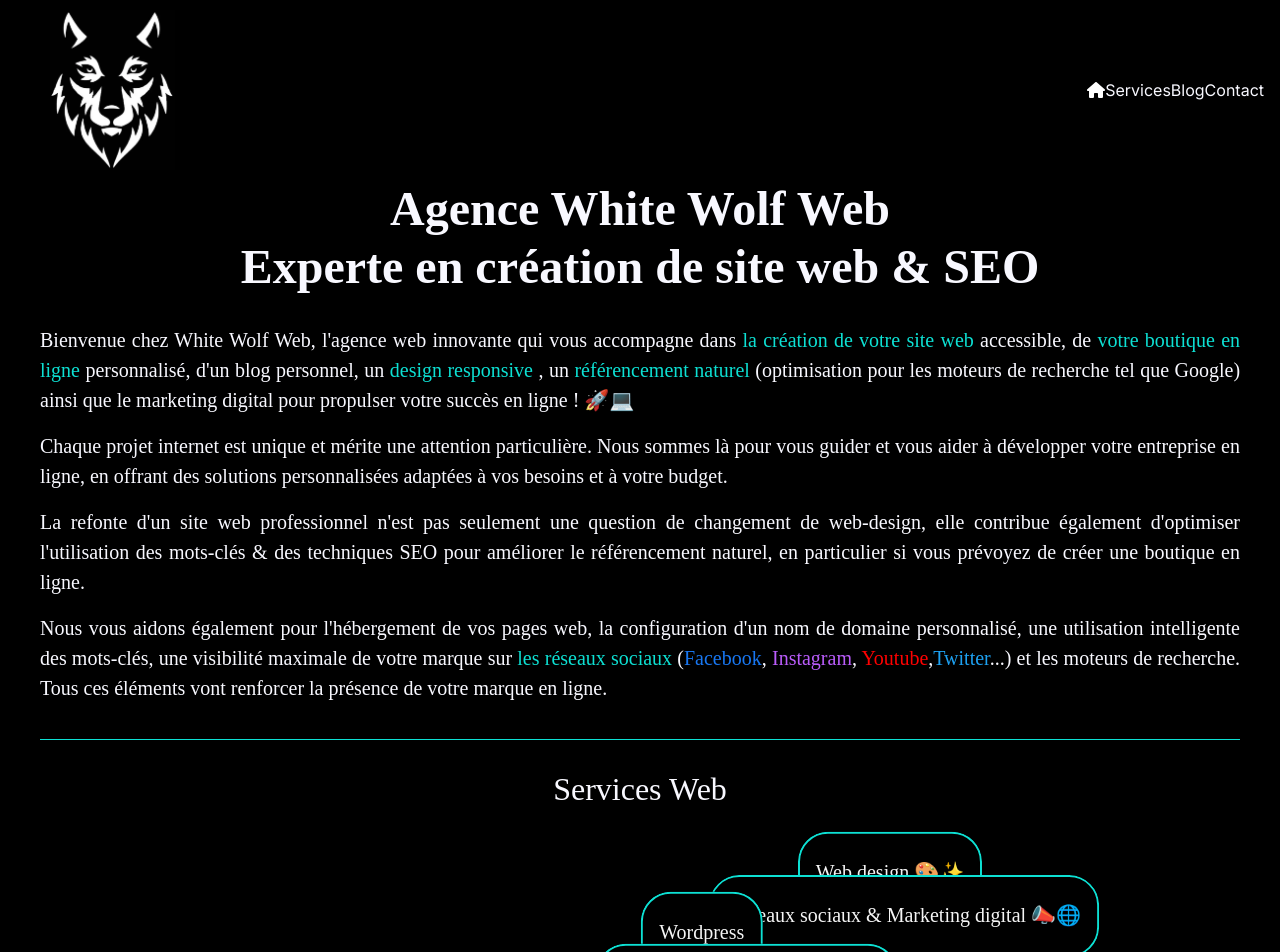
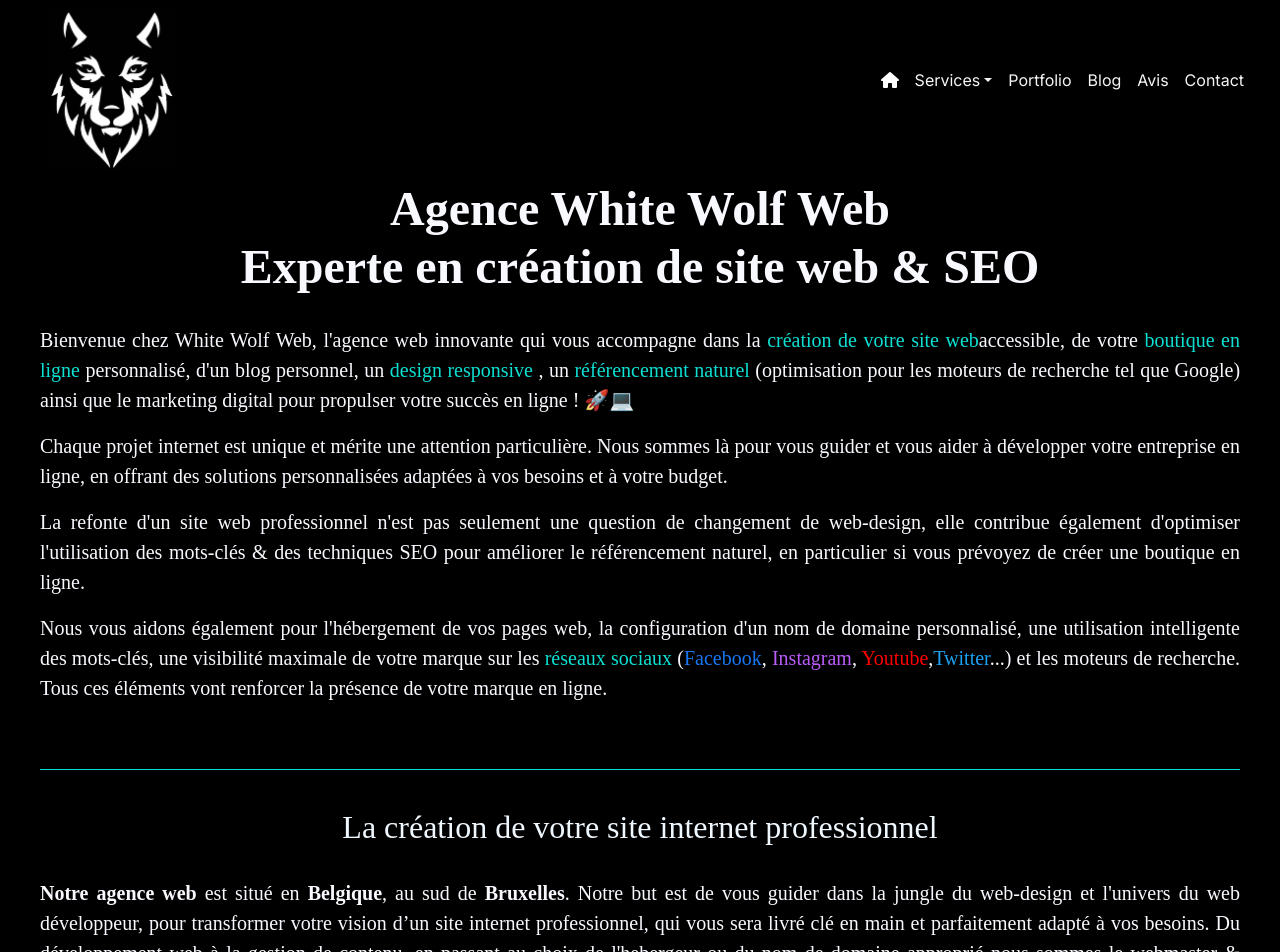
Before and after one commit to White-Wolf-Web/White-wolf-web.com, a Next.js app: page / in a window 1280 px wide. Shown: the top 952 px of the page. Built offline with nearby package versions, Linux system fonts and the light colour scheme.

Commit message:
6 Oct 2023 1 H 15

```diff
--- a/app/globals.css
+++ b/app/globals.css
@@ -61,7 +61,7 @@
   text-align: left;
   margin: 2rem auto 1rem auto;
   font-size: 2rem;
-  color:#0CC7BA;
+  color:aliceblue;
 }
 
 h3 {
--- a/app/page.js
+++ b/app/page.js
@@ -1,7 +1,7 @@
 import Image from "next/image";
 import styles from "./page.module.css";
 import Link from "next/link";
-import { StormContainerCard, cards } from "@/components/Cards/StormContainerCard";
+//import { StormContainerCard, cards } from "@/components/Cards/StormContainerCard";
 import GreenLine from "@/utils/greenLine";
 import { LangageCards } from "@/components/Cards/cardLangage";
 import SeeOtherButton from "@/utils/seeOtherButton";
@@ -23,13 +23,13 @@
 					Experte en création de site web & SEO
 				</h1>
 				<p>
-					Bienvenue chez White Wolf Web, l&apos;agence web innovante qui vous accompagne dans{" "}
+					Bienvenue chez White Wolf Web, l&apos;agence web innovante qui vous accompagne dans la {" "}
 					<Link href="/articles/creation-site-web" className={styles.internalLink}>
-						la création de votre site web
-					</Link>{" "}
-					accessible, de{" "}
+						création de votre site web
+					</Link>
+					accessible, de votre {" "}
 					<Link href="/articles/creation-site-web/#site-Ecommerce" className={styles.internalLink}>
-						votre boutique en ligne
+						 boutique en ligne
 					</Link>{" "}
 					personnalisé, d&apos;un blog personnel, un{" "}
 					<Link href="/articles/web-design" className={styles.internalLink}>
@@ -52,9 +52,9 @@
 				</p>
 				<p>
 					Nous vous aidons également pour l&apos;hébergement de vos pages web, la configuration d&apos;un nom de domaine personnalisé, une utilisation
-					intelligente des mots-clés, une visibilité maximale de votre marque sur{" "}
+					intelligente des mots-clés, une visibilité maximale de votre marque sur les {" "}
 					<Link href="/articles/reseaux-sociaux" className={styles.internalLink}>
-						les réseaux sociaux
+						réseaux sociaux
 					</Link>{" "}
 					(
 					<Link href="/articles/reseaux-sociaux/#facebook" className={styles.colorFacebook}>
@@ -75,10 +75,7 @@
 					...) et les moteurs de recherche. Tous ces éléments vont renforcer la présence de votre marque en ligne.
 				</p>
 			</div>
-			<section className={styles.storm}>
-				<h2>Services Web</h2>
-				<StormContainerCard cards={cards} />
-			</section>
+
 			<section className={styles.sectionHomePage}>
 				<h2 className={styles.homeH2MarginTop}>La création de votre site internet professionnel</h2>
 				<p>
@@ -144,8 +141,8 @@
 			<section className={styles.sectionHomePage}>
 				<h2 className={styles.homeH2MarginTop}>Les coûts de création d&apos;un site web</h2>
 				<p>
-					À l&apos;ère du numérique, disposer d&apos;un site web est essentiel pour toute entreprise ou tout particulier désireux d&apos;établir une forte
-					présence en ligne. Toutefois, les coûts associés à la création d&apos;un site web peuvent souvent sembler insurmontables et déroutants, ce qui fait
+					À l&apos;ère du numérique, disposer d&apos;un site web est essentiel pour toute entreprise ou tout particulier désireux d&apos;établir une <Link  href="/articles/referencement-seo-google" className={styles.internalLink}>forte
+					présence en ligne</Link>. Toutefois, les coûts associés à la création d&apos;un site web peuvent souvent sembler insurmontables et déroutants, ce qui fait
 					que de nombreuses personnes ne savent pas par où commencer. C&apos;est pourquoi nous avons créé ce guide complet pour démystifier les coûts de
 					création d&apos;un site web. De l&apos;enregistrement du domaine et des frais d&apos;hébergement aux coûts de conception et de développement, nous
 					décomposons les dépenses liées à la création d&apos;un site web et vous donnons des indications précieuses sur la manière de maîtriser les coûts. Que
@@ -162,9 +159,9 @@
 			<section className={styles.conclusionHomePage}>
 				<h2 className={styles.homeH2}>Notre mission est de vous fournir un site web d&apos;excellence</h2>
 				<p>
-					Nous comprenons que la création de site internet et la gestion d&apos;une boutique en ligne peut être un défi, en particulier si vous êtes un
+					Nous comprenons que la <Link  href="/articles/creation-site-web" className={styles.internalLink}>création de site internet</Link> et la gestion d&apos;une boutique en ligne peut être un défi, en particulier si vous êtes un
 					auto-entrepreneur ou une petite entreprise. C&apos;est pourquoi nous mettons tout en œuvre pour vous aider à surmonter ces obstacles. <br></br>
-					Notre équipe dévouée de développeurs web, de webdesigners, de spécialistes du blog et d&apos;images est là pour vous guider et vous soutenir à chaque
+					Notre équipe dévouée de développeurs web, de webdesigners, de <Link  href="/blog" className={styles.internalLink}>spécialistes du blog</Link> et d&apos;images est là pour vous guider et vous soutenir à chaque
 					étape. Nous sommes en mesure de vous fournir des solutions qui non seulement répondent à vos besoins, mais aussi surpassent vos attentes.
 				</p>
 
@@ -174,6 +171,11 @@
 					du web. Ensemble, nous pouvons réaliser de grandes choses. Nous sommes impatients de travailler avec vous!
 				</p>
 			</section>
+			{/*
+			<section className={styles.storm}>
+				<h2>Services Web</h2>
+				<StormContainerCard cards={cards} />
+			</section> */}
 			<ContainerBlog />
 			<script type="application/ld+json" dangerouslySetInnerHTML={{ __html: JSON.stringify(MetadataHomePage) }} />
 		</>
--- a/app/page.module.css
+++ b/app/page.module.css
@@ -20,7 +20,6 @@
 .bienvenueContent {
 	max-width: 1200px;
 	margin: 0 auto 30px auto;
-	border-bottom: 1px solid #0de0d3;
 	padding-bottom: 20px;
 }
 
--- a/components/Footer/Footer.js
+++ b/components/Footer/Footer.js
@@ -24,11 +24,11 @@
 				<div className={styles.avis}>
 					<p className={styles.avisTitle}>Avis Clients</p>&emsp;
 					<div className={styles.starContainer}>
-						<Image src={starIcon} className={styles.stars} width={21} height={20} alt={"1er star icon"} title="1er star" />
-						<Image src={starIcon} className={styles.stars} width={21} height={20} alt={"2nd star icon"} title="2e star" />
-						<Image src={starIcon} className={styles.stars} width={21} height={20} alt={"3th star icon"} title="3e star" />
-						<Image src={starIcon} className={styles.stars} width={21} height={20} alt={"4th star icon"} title="4e star" />
-						<Image src={starIcon} className={styles.stars} width={21} height={20} alt={"5th star icon"} title="5e star" />
+						<Image src={starIcon} className={styles.stars} width={21} height={20} alt={"étoile dorée à 5 branches"} title="1er star" />
+						<Image src={starIcon} className={styles.stars} width={21} height={20} alt={"étoile dorée à 5 branches"} title="2e star" />
+						<Image src={starIcon} className={styles.stars} width={21} height={20} alt={"étoile dorée à 5 branches"} title="3e star" />
+						<Image src={starIcon} className={styles.stars} width={21} height={20} alt={"étoile dorée à 5 branches"} title="4e star" />
+						<Image src={starIcon} className={styles.stars} width={21} height={20} alt={"étoile dorée à 5 branches"} title="5e star" />
 					</div>
 				</div></Link>
 
--- a/components/Header/Header.module.css
+++ b/components/Header/Header.module.css
@@ -48,7 +48,10 @@
 	position: relative;
 	display: inline-block;
   }
-
+  .collapse {
+	display: flex;
+	/* ajouter vos autres styles ici */
+  }
   .dropdownContent {
 	display: none;
 	position: absolute;
--- a/components/Header/Navbar.js
+++ b/components/Header/Navbar.js
@@ -2,6 +2,7 @@
 import React, { useState } from "react";
 import Modal from "@/utils/Modal";
 import styles from "./Header.module.css";
+import { Navbar, Container, Nav, NavDropdown } from "react-bootstrap";
 import { FontAwesomeIcon } from "@fortawesome/react-fontawesome";
 import { faHouse } from "@fortawesome/free-solid-svg-icons";
 
@@ -17,31 +18,12 @@
 	};
 
 	return (
-		<div className={styles.navbar}>
-		<a href="/" className={`${styles.navbarMyStyle} ${styles.accueil}`} aria-label="Acceuil" title="Acceuil">
-		<FontAwesomeIcon icon={faHouse} style={{ color: "#ffffff" }} alt="Acceuil" />
-		</a>
-		<div className={styles.navDropdown}>
-		  <a className={styles.navbarMyStyle}>Services</a>
-		  <div className={styles.dropdownContent}>
-			<a href="/articles/creation-site-web">Création de site web</a>
-			<a href="/articles/referencement-seo-google">SEO & Référencement</a>
-			<a href="/articles/reseaux-sociaux">Réseaux Sociaux</a>
-			<a href="/portfolio">Mon Portfolio</a>
-			<a href="/faq">FAQ</a>
-		  </div>
-		</div>
-		<a href="/blog" className={styles.navbarMyStyle}>Blog</a>
-		<a onClick={openModal} className={styles.navbarMyStyle}>Contact</a>
-		<Modal isOpen={modalIsOpen} closeModal={closeModal} />
-	  </div>
-		/*
 		<Navbar className={styles.navbar}>
 			<Container fluid>
 				<Navbar.Toggle aria-controls="navbarSupportedContent" />
 				<Navbar.Collapse id="navbarSupportedContent">
 					<Nav className="me-auto mb-2 mb-lg-0 navColumn">
-						<Nav.Link href="/" className={`${styles.navbarMyStyle} ${styles.accueil}`} aria-label="Acceuil" title="Acceuil" >
+						<Nav.Link href="/" className={`${styles.navbarMyStyle} ${styles.accueil}`} aria-label="Acceuil" >
 							<FontAwesomeIcon icon={faHouse} style={{ color: "#ffffff" }} alt="Acceuil" />
 						</Nav.Link>
 
@@ -52,18 +34,23 @@
 							<NavDropdown.Item href="/portfolio">Mon Portfolio</NavDropdown.Item>
 							<NavDropdown.Item href="/faq">FAQ</NavDropdown.Item>
 						</NavDropdown>
-
+						<Nav.Link href="/portfolio" className={styles.navbarMyStyle}>
+						Portfolio
+						</Nav.Link>
 						<Nav.Link href="/blog" className={styles.navbarMyStyle}>
 							Blog
 						</Nav.Link>
+						<Nav.Link href="/rating" className={styles.navbarMyStyle}>
+							Avis
+						</Nav.Link>
 
-						<Nav.Link  onClick={openModal} className={styles.navbarMyStyle}>
+						<Nav.Link href="#" onClick={openModal} className={styles.navbarMyStyle}>
 							Contact
 						</Nav.Link>
 					</Nav>
 				</Navbar.Collapse>
 			</Container>
 			<Modal isOpen={modalIsOpen} closeModal={closeModal} />
-		</Navbar> */
+		</Navbar>
 	);
 }
--- a/components/WolfSection/WolfSection.js
+++ b/components/WolfSection/WolfSection.js
@@ -65,7 +65,7 @@
 				</div>
 
 				<div className={styles.wolfImageSection}>
-					<Image src="/Assets/Images/Webp/logowww.webp" alt="Logo" width={125} height={160} className={styles.wolfCenter} />
+					<Image src="/Assets/Images/Webp/logowww.webp" alt="Logo de l'agence SEO WWW" width={125} height={160} className={styles.wolfCenter} />
 				</div>
 				<div className={styles.neonCard}>
 					<div className={styles.wolfTextSection} ref={(el) => (textRefs.current[4] = el)}>
```
Also changed, not shown: 1 other file (tests, documents, lock files or other folders).
